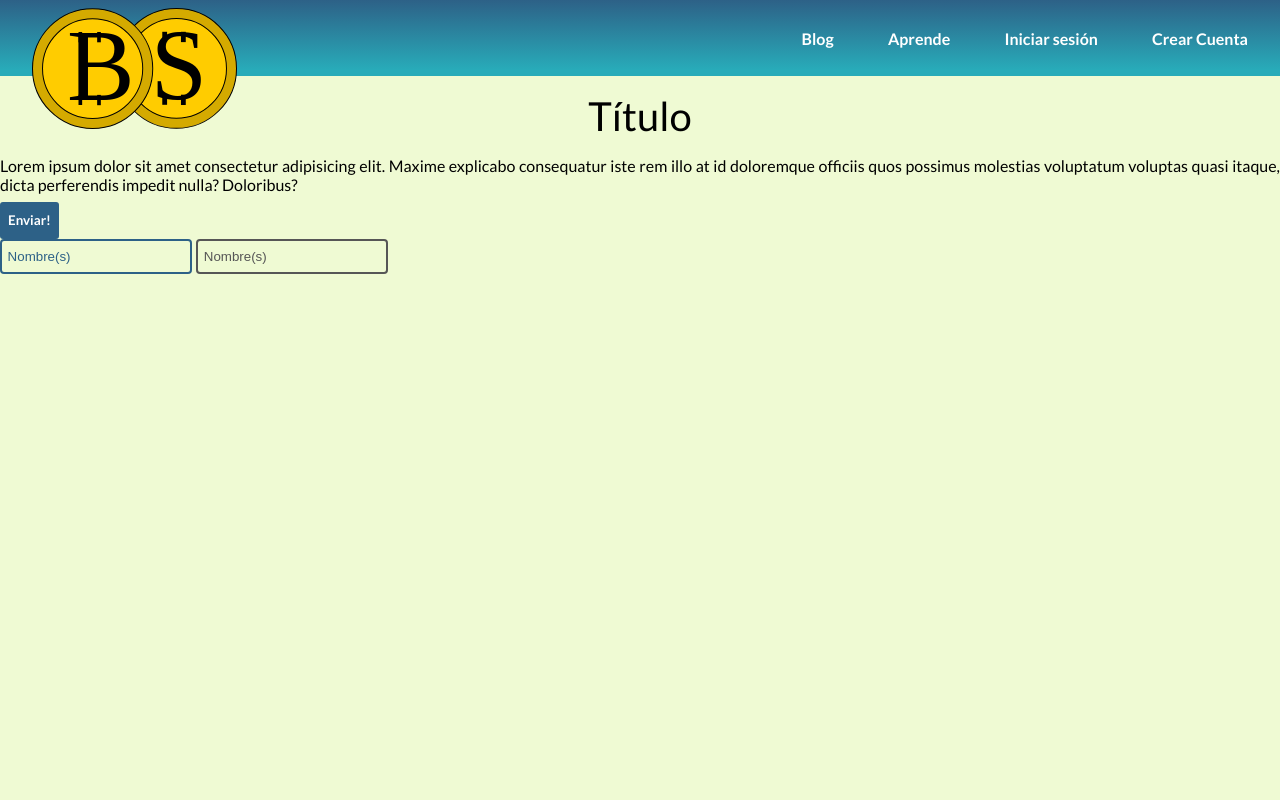
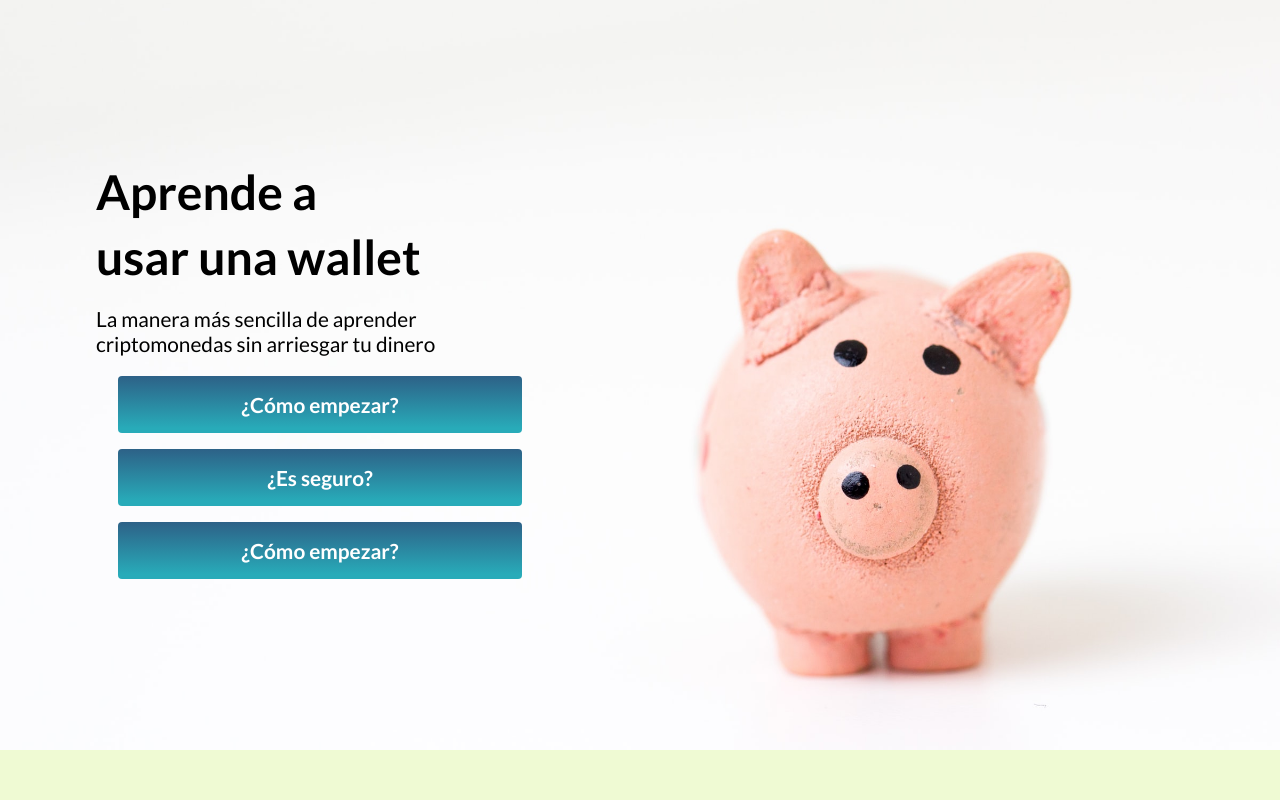
Before and after one commit to Xploitz404/CryptoBS, a PHP site: page / in a window 1280 px wide. Run offline with PHP 8.4, Linux system fonts and the light colour scheme.

Commit message:
Se agrega el index

```diff
--- a/components/header.css
+++ b/components/header.css
@@ -15,9 +15,10 @@
     max-height: 60px;
 }
 
+.logo div,
 .logo img {
-
     height: 100%;
+    max-height: inherit;
 }
 
 .links {
--- a/components/header.php
+++ b/components/header.php
@@ -1,6 +1,10 @@
 <nav class="header">
     <figure class="logo">
-        <img src="/assets/CryptoBS_isologo.svg" alt="Logotipo de CryptoBS">
+        <div>
+            <a href="index.php">
+                <img src="/assets/CryptoBS_isologo.svg" alt="Logotipo de CryptoBS">
+            </a>
+        </div>
         <div class="blank"></div>
     </figure>
     <ul class="links">
--- /dev/null
+++ b/index.css
@@ -0,0 +1,57 @@
+.home__main {
+    display: grid;
+    grid-template: 1fr / repeat(2, 1fr);
+    align-items: center;
+    width: 100%;
+    height: calc(100% - 50px);
+    background-image: url("./assets/img/index-bg.jpg");
+    background-size: cover;
+    background-position: center center;
+}
+
+.home__info {
+    width: 70%;
+    margin: 0 auto;
+    display: flex;
+    justify-content: center;
+    align-items: center;
+    flex-direction: column;
+}
+
+.home__title {
+    font-family: var(--main-font);
+}
+
+.home__title h1 {
+    font-size: 3rem;
+    margin: 0.5rem 0;
+}
+
+.home__title p {
+    font-size: 1.3rem;
+
+}
+
+.home__buttons {
+    width: 90%;
+    display: flex;
+    justify-content: center;
+    align-items: center;
+    flex-direction: column;
+}
+
+.home__btn {
+    width: 100%;
+    /* height: 50px; */
+    box-sizing: border-box;
+    padding: 1rem 2.5rem;
+    background: linear-gradient(180deg, #2D6187 0%, #28ABB9 91.67%);
+    font-family: var(--main-font);
+    color: white;
+    font-weight: bold;
+    margin-bottom: 1rem;
+    border-radius: 4px;
+    text-align: center;
+    text-decoration: none;
+    font-size: 1.3rem;
+}
--- a/index.php
+++ b/index.php
@@ -8,15 +8,24 @@
     <link rel="stylesheet" href="./styles/buttons.css">
     <link rel="stylesheet" href="./styles/input.css">
     <link rel="stylesheet" href="./components/header.css">
+    <link rel="stylesheet" href="./index.css">
 </head>
 <body>
-    <?php require_once "./components/header.php" ?>
-    <p class="title">Título</p>
-    <p class="paragraph">
-        Lorem ipsum dolor sit amet consectetur adipisicing elit. Maxime explicabo consequatur iste rem illo at id doloremque officiis quos possimus molestias voluptatum voluptas quasi itaque, dicta perferendis impedit nulla? Doloribus?
-    </p>
-    <button class="button primary">Enviar!</button><br>
-    <input type="text" class="input-active" placeholder="Nombre(s)">
-    <input type="text" class="input-disabled" placeholder="Nombre(s)">
+
+    <section class="home__main">
+        <section class="home__info">
+            <div class="home__title">
+                <h1>Aprende a</h1>
+                <h1>usar una wallet</h1>
+                <p>La manera más sencilla de aprender criptomonedas sin arriesgar tu dinero</p>
+            </div>
+            <div class="home__buttons">
+                <a href="tutorial.php" class="home__btn">¿Cómo empezar?</a>
+                <a href="tutorial.php" class="home__btn">¿Es seguro?</a>
+                <a href="tutorial.php" class="home__btn">¿Cómo empezar?</a>
+            </div>
+        </section>
+        <section class="blank"></section>
+    </section>
 </body>
 </html>
```
Also changed, not shown: assets/img/index-bg.jpg (added).
